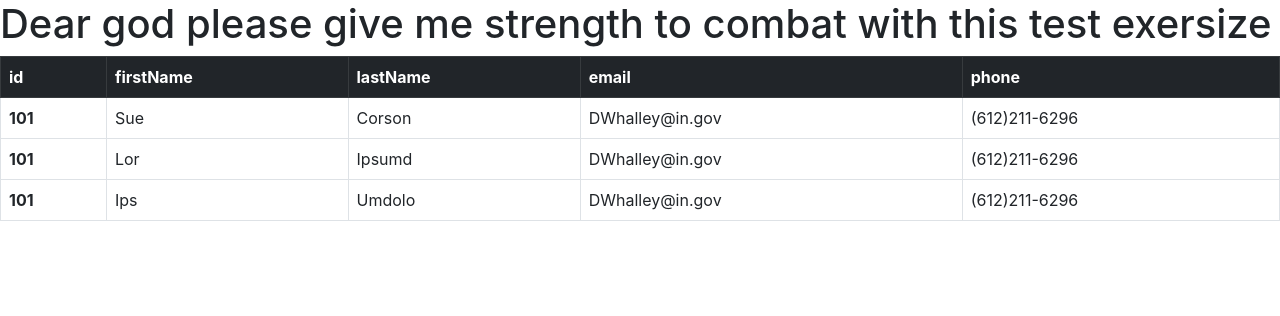
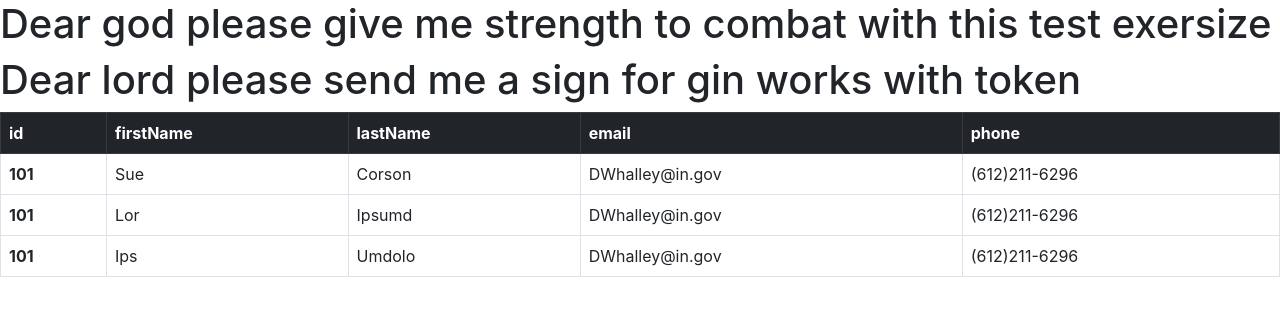
Before and after one commit to mrLittle-Boner/test-ex, a React (Create React App) app: page / in a window 1280 px wide. Shown: the top 316 px of the page. Built offline with nearby package versions, Linux system fonts and the light colour scheme.

Commit message:
add a line for cheking work of PAT

```diff
--- a/src/App.js
+++ b/src/App.js
@@ -5,6 +5,7 @@ function App() {
   return (
     <div className="wrapper">
       <h1>Dear god please give me strength to combat with this test exersize</h1>
+      <h1>Dear lord please send me a sign for gin works with token</h1>
       <Table />
     </div>
   );
```
